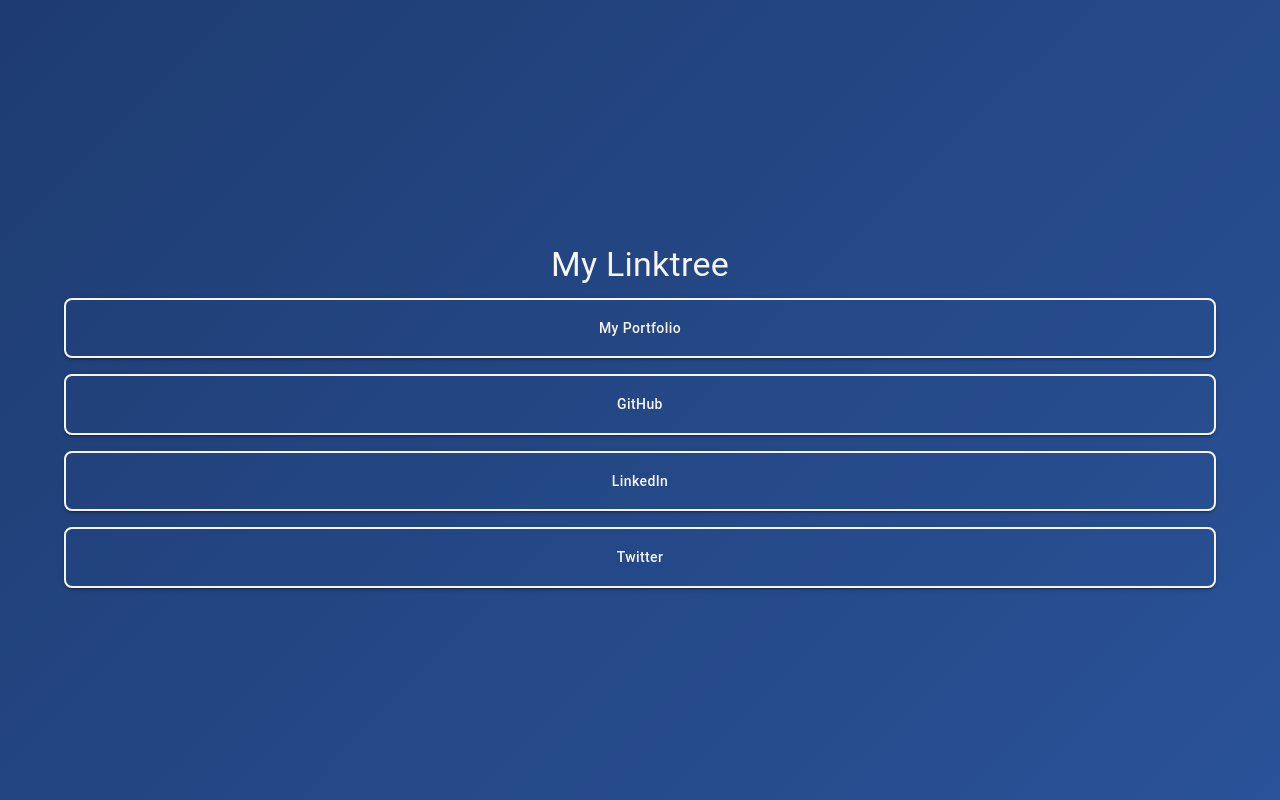
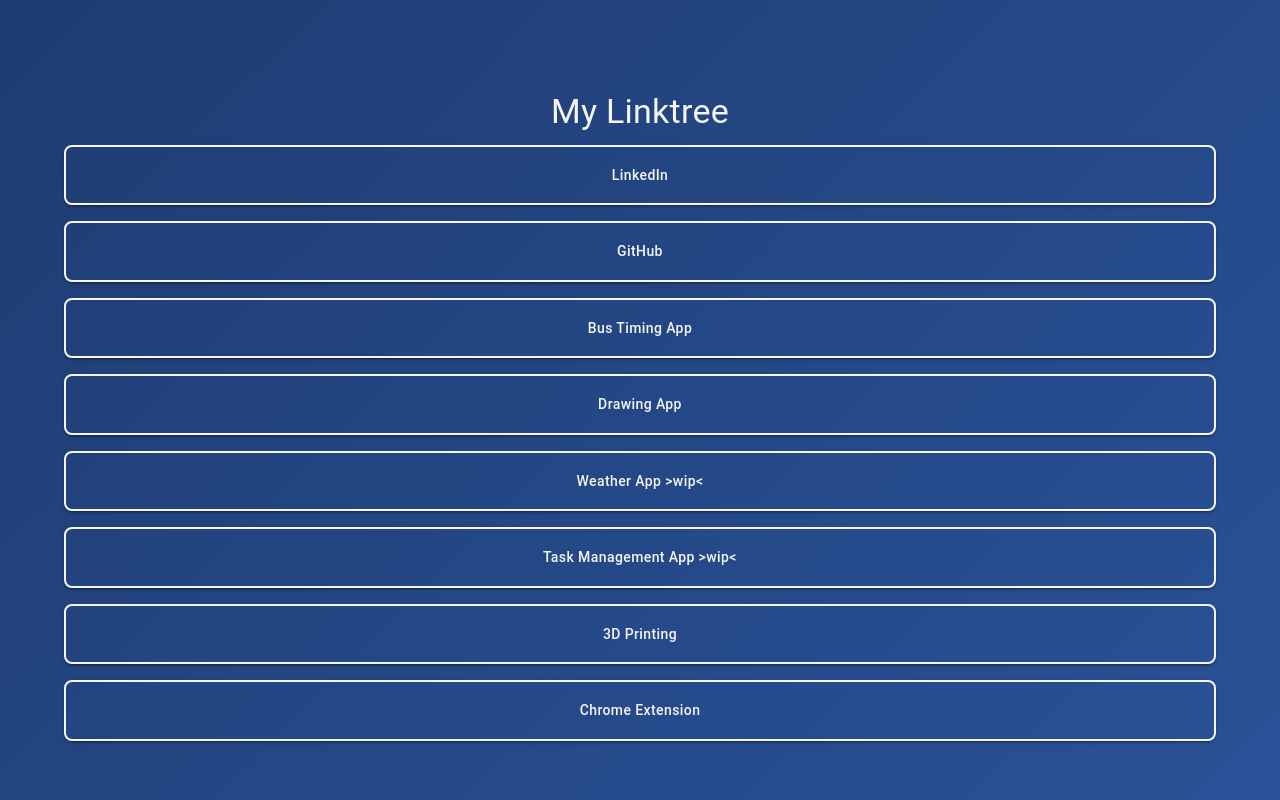
Before and after one commit to yoonasea/linktree, a React (Create React App) app: page / in a window 1280 px wide. Built offline with nearby package versions, Linux system fonts and the light colour scheme.

Commit message:
deploy to firebase

```diff
--- a/package.json
+++ b/package.json
@@ -9,8 +9,10 @@
     "@testing-library/jest-dom": "^5.17.0",
     "@testing-library/react": "^13.4.0",
     "@testing-library/user-event": "^13.5.0",
+    "firebase": "^10.13.0",
     "react": "^18.3.1",
     "react-dom": "^18.3.1",
+    "react-firebase-hooks": "^5.1.1",
     "react-scripts": "5.0.1",
     "web-vitals": "^2.1.4"
   },
--- a/src/components/LinkTree.tsx
+++ b/src/components/LinkTree.tsx
@@ -9,10 +9,14 @@
 
 const LinkTree: React.FC = () => {
   const links: Link[] = [
-    { label: "My Portfolio", url: "https://myportfolio.com" },
-    { label: "GitHub", url: "https://github.com/myprofile" },
-    { label: "LinkedIn", url: "https://linkedin.com/in/myprofile" },
-    { label: "Twitter", url: "https://twitter.com/myprofile" },
+    { label: "LinkedIn", url: "https://www.linkedin.com/in/phuazaiwei/" },
+    { label: "GitHub", url: "https://github.com/yoonasea" },
+    { label: "Bus Timing App", url: "https://transport-887be.web.app/" },
+    { label: "Drawing App", url: "https://transport-887be.web.app/paint" },
+    { label: "Weather App >wip<", url: "" },
+    { label: "Task Management App >wip<", url: "" },
+    { label: "3D Printing", url: "https://www.instagram.com/phuazaiwei/" },
+    { label: "Chrome Extension", url: "https://chromewebstore.google.com/detail/new-tab-league-of-legends/nokfioegpdopldlbbbhglnjjbgddbcjk" },
   ];
 
   return (
```
Also changed, not shown: firebase.json (added), 2 other files (tests, documents, lock files or other folders).
